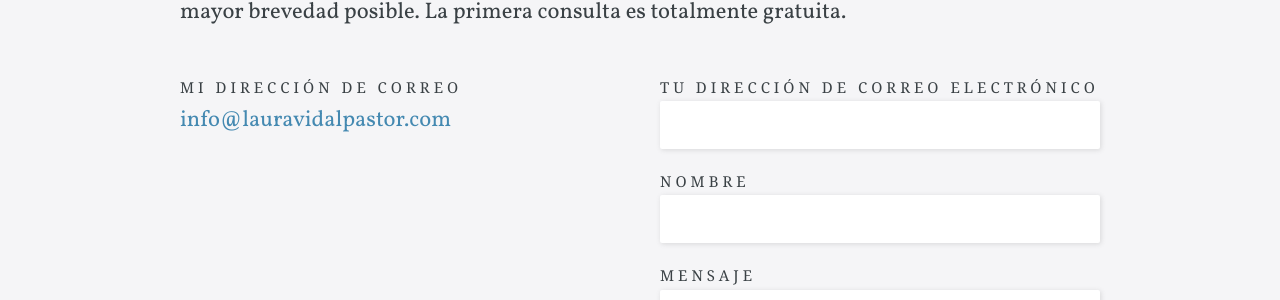
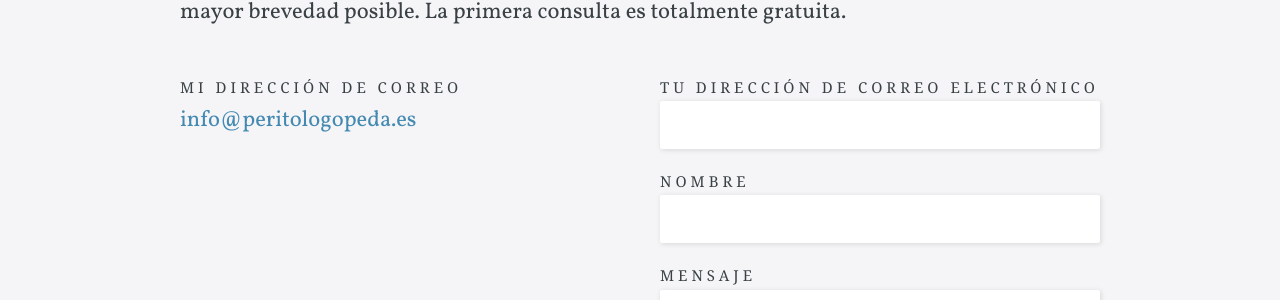
Before and after one commit to alrocar/peritologopeda.com, a Jekyll site: the page built from contact.html, in a window 1280 px wide. Shown: the part 623-923 px from the top of the page. Built offline with Jekyll 4.4.1, drawn with Linux system fonts in a browser that asks for light colours; some web fonts are replaced.

Commit message:
minor change

```diff
--- a/_data/company.yml
+++ b/_data/company.yml
@@ -1,6 +1,6 @@
 title: Perito Logopeda
 description: Working with people for over 50 years. Justice Law strives to excel for all clients in every situation.
-contact_email_address: info@lauravidalpastor.com
+contact_email_address: info@peritologopeda.es
 contact_phone_number: (03) 123 4567
 address: 123 Example Street, Gooseburb, 9876, Ducktown, New Zealand
 postal_address: PO Box 123, Ducktown, New Zealand
```
